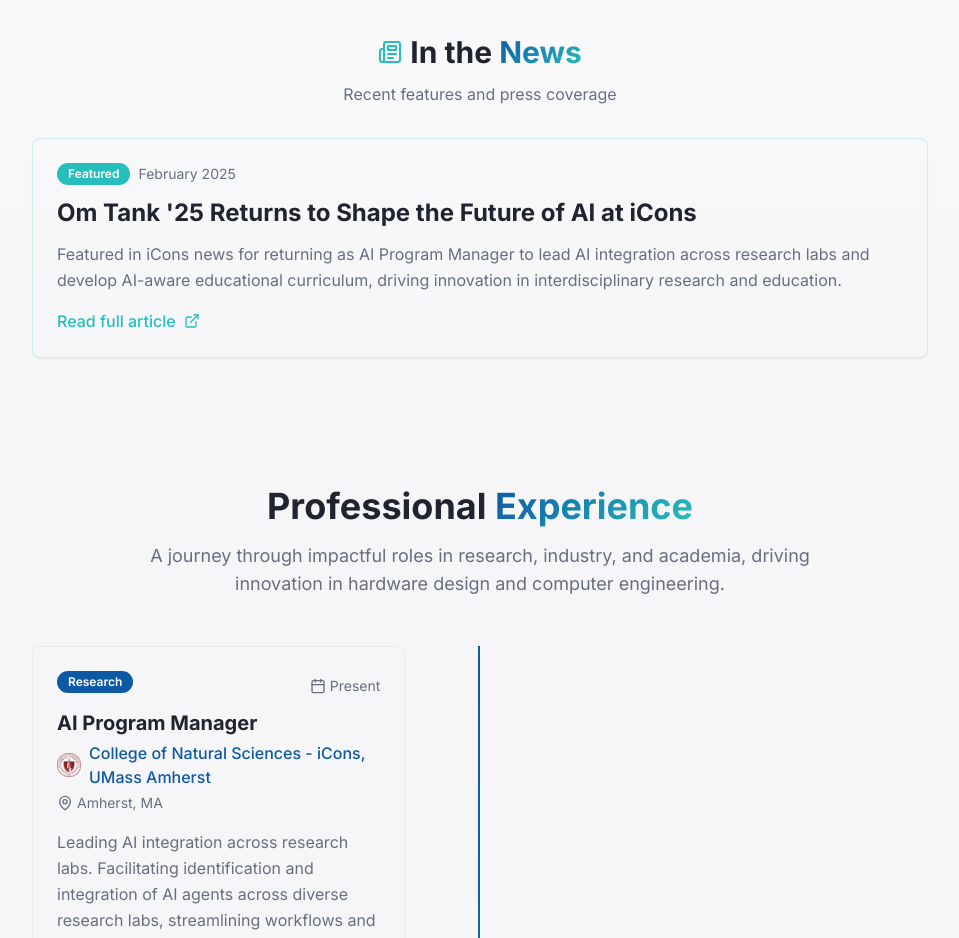
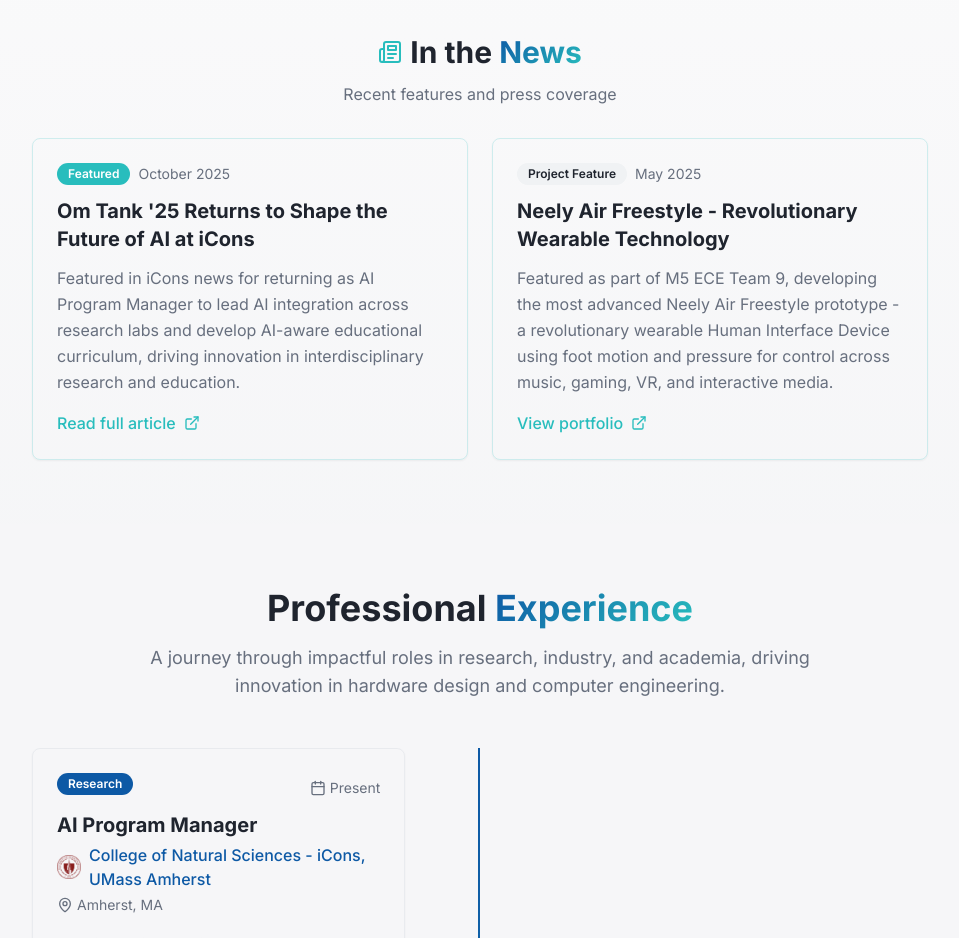
Before and after one commit to OTANK10/om-tank-nexus, a React (Vite) app: page / in a window 1280 px wide. Shown: the part 900-1838 px from the top of the page, without its empty margins (160-1119 px from the left). Built offline with nearby package versions, Linux system fonts and the light colour scheme.

Commit message:
Update news section dates

```diff
--- a/src/pages/Index.tsx
+++ b/src/pages/Index.tsx
@@ -162,23 +162,24 @@ const Index = () => {
             <p className="text-muted-foreground">Recent features and press coverage</p>
           </div>
 
+          <div className="grid md:grid-cols-2 gap-6">
+            {/* iCons Article */}
             <a
               href="https://icons.cns.umass.edu/news/om-tank-25-returns-shape-future-ai-icons"
               target="_blank"
               rel="noopener noreferrer"
               className="block animate-scale-in"
             >
-            <Card className="p-6 hover:shadow-strong transition-all duration-300 hover:-translate-y-1 bg-gradient-card border border-accent/20 group">
-              <div className="flex flex-col md:flex-row gap-6">
-                <div className="flex-1">
+              <Card className="p-6 hover:shadow-strong transition-all duration-300 hover:-translate-y-1 bg-gradient-card border border-accent/20 group h-full">
+                <div className="flex flex-col h-full">
                   <div className="flex items-center gap-2 mb-3">
                     <Badge variant="default" className="bg-accent">Featured</Badge>
-                    <span className="text-sm text-muted-foreground">February 2025</span>
+                    <span className="text-sm text-muted-foreground">October 2025</span>
                   </div>
-                  <h3 className="text-xl md:text-2xl font-bold mb-3 group-hover:text-accent transition-colors">
+                  <h3 className="text-xl font-bold mb-3 group-hover:text-accent transition-colors">
                     Om Tank '25 Returns to Shape the Future of AI at iCons
                   </h3>
-                  <p className="text-muted-foreground mb-4 leading-relaxed">
+                  <p className="text-muted-foreground mb-4 leading-relaxed flex-1">
                     Featured in iCons news for returning as AI Program Manager to lead AI integration
                     across research labs and develop AI-aware educational curriculum, driving innovation
                     in interdisciplinary research and education.
@@ -188,9 +189,38 @@ const Index = () => {
                     <ExternalLink className="w-4 h-4" />
                   </div>
                 </div>
+              </Card>
+            </a>
+
+            {/* Neely Article */}
+            <a
+              href="https://neelyanddaughters.com/portfolio-posts/neely-air-freestyle/"
+              target="_blank"
+              rel="noopener noreferrer"
+              className="block animate-scale-in"
+            >
+              <Card className="p-6 hover:shadow-strong transition-all duration-300 hover:-translate-y-1 bg-gradient-card border border-accent/20 group h-full">
+                <div className="flex flex-col h-full">
+                  <div className="flex items-center gap-2 mb-3">
+                    <Badge variant="secondary">Project Feature</Badge>
+                    <span className="text-sm text-muted-foreground">May 2025</span>
+                  </div>
+                  <h3 className="text-xl font-bold mb-3 group-hover:text-accent transition-colors">
+                    Neely Air Freestyle - Revolutionary Wearable Technology
+                  </h3>
+                  <p className="text-muted-foreground mb-4 leading-relaxed flex-1">
+                    Featured as part of M5 ECE Team 9, developing the most advanced Neely Air Freestyle prototype -
+                    a revolutionary wearable Human Interface Device using foot motion and pressure for control across
+                    music, gaming, VR, and interactive media.
+                  </p>
+                  <div className="flex items-center gap-2 text-accent font-medium group-hover:gap-3 transition-all">
+                    <span>View portfolio</span>
+                    <ExternalLink className="w-4 h-4" />
+                  </div>
                 </div>
               </Card>
             </a>
+          </div>
         </div>
       </div>
 
```
Lines whose indentation alone changed are shown as unchanged.
